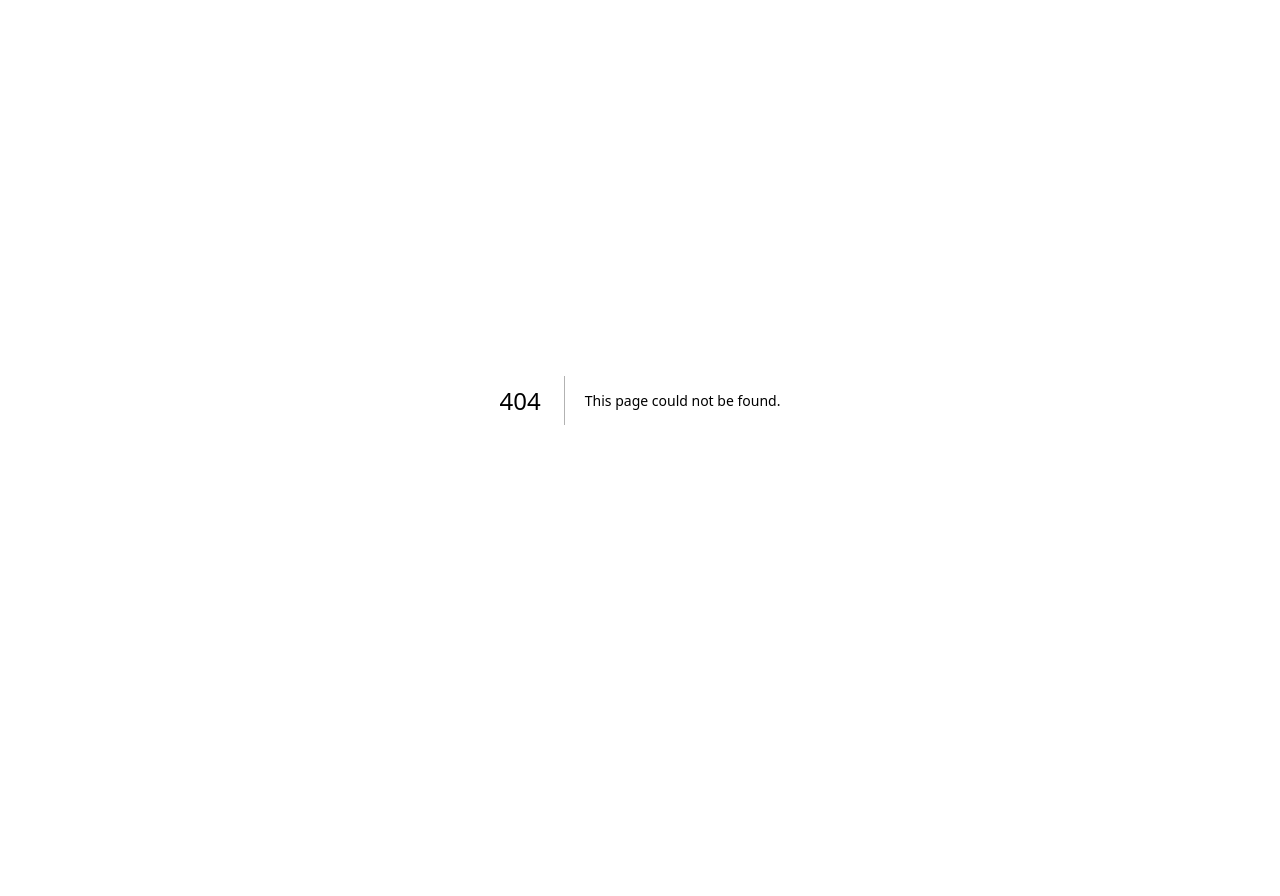
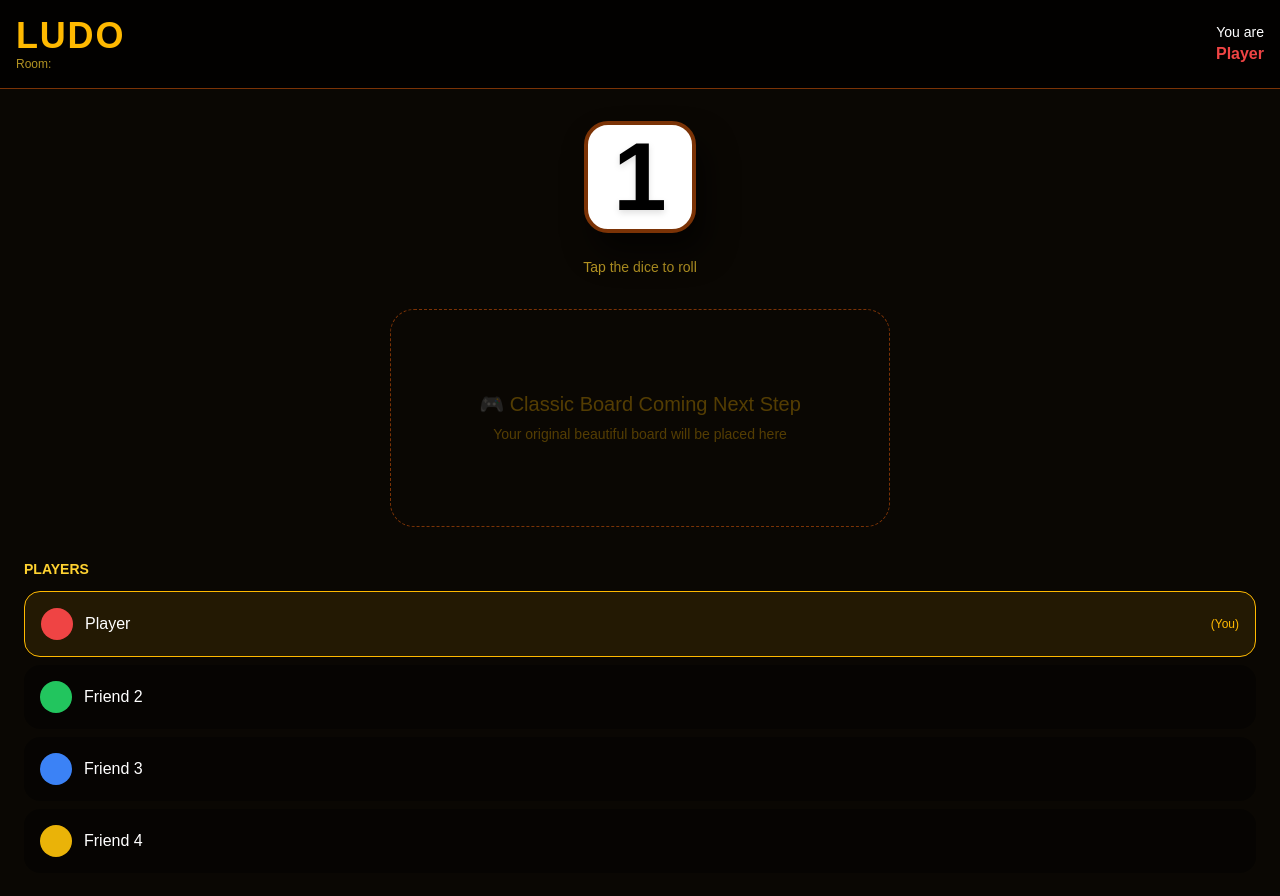
Before and after one commit to Davemiracle01/gameplatform, a Next.js app: page /games/ludo/play in a window 1280 px wide. Before the commit this address had no page. Shown: the top 896 px of the page. Before the commit the page ends 800 px from the top, so only its background shows below. Built offline with nearby package versions, Linux system fonts and the light colour scheme.

Commit message:
Implement Classic Ludo game play page

```diff
--- /dev/null
+++ b/app/games/ludo/play/page.tsx
@@ -0,0 +1,169 @@
+'use client';
+
+import React, { useState, useEffect, useRef, useCallback } from 'react';
+import { useSearchParams } from 'next/navigation';
+
+type Color = 'red' | 'green' | 'blue' | 'yellow';
+
+interface Player {
+  id: number;
+  name: string;
+  color: Color;
+}
+
+interface Piece {
+  id: string;
+  playerId: number;
+  color: Color;
+  steps: number;
+}
+
+// ─── Your Original Constants (kept) ─────────────────────────────────
+const COLORS: Record<Color, string> = {
+  red: '#ef4444', green: '#22c55e', blue: '#3b82f6', yellow: '#eab308'
+};
+
+const HOME_SLOTS: Record<Color, [number, number][]> = {
+  red: [[1,1],[1,3],[3,1],[3,3]],
+  green: [[1,11],[1,13],[3,11],[3,13]],
+  blue: [[11,11],[11,13],[13,11],[13,13]],
+  yellow: [[11,1],[11,3],[13,1],[13,3]],
+};
+
+const TRACK: [number, number][] = [ /* paste your full TRACK here from original */ ];
+const HOME_PATH: Record<Color, [number, number][]> = { /* paste your full HOME_PATH */ };
+const START_POS: Record<Color, number> = { red: 0, green: 13, blue: 26, yellow: 39 };
+const SAFE_SPOTS = new Set([0, 8, 13, 21, 26, 34, 39, 47]);
+
+// Fill these with your original arrays (copy from your old page.tsx)
+const FULL_TRACK = [/* ... your long TRACK array ... */]; // I'll remind you to fill if needed
+
+// ─── Better Dice Component ─────────────────────────────────
+function RealisticDice({ value, onRoll, isRolling }: {
+  value: number;
+  onRoll: () => void;
+  isRolling: boolean;
+}) {
+  const diceRef = useRef<HTMLDivElement>(null);
+
+  const handleClick = () => {
+    if (isRolling) return;
+
+    // Push down effect
+    if (diceRef.current) {
+      diceRef.current.style.transform = 'scale(0.85) rotateX(20deg) rotateY(30deg)';
+    }
+
+    setTimeout(() => onRoll(), 80);
+  };
+
+  return (
+    <div
+      ref={diceRef}
+      onClick={handleClick}
+      className={`w-28 h-28 bg-white rounded-3xl shadow-2xl flex items-center justify-center cursor-pointer select-none transition-all duration-200 border-4 border-amber-900 ${isRolling ? 'animate-bounce' : 'hover:scale-110 active:scale-95'}`}
+      style={{
+        boxShadow: '10px 20px 30px rgba(0,0,0,0.6), inset 0 8px 12px rgba(255,255,255,0.8)',
+        transformStyle: 'preserve-3d'
+      }}
+    >
+      <div className="text-8xl font-black text-black drop-shadow-md">
+        {value}
+      </div>
+    </div>
+  );
+}
+
+// Main Game Component
+export default function ClassicLudoPlay() {
+  const searchParams = useSearchParams();
+
+  const roomCode = searchParams.get('room') || '';
+  const playerName = searchParams.get('name') || 'Player';
+  const playerColor = (searchParams.get('color') as Color) || 'red';
+
+  const [gamePhase, setGamePhase] = useState<'playing' | 'finished'>('playing');
+  const [dice, setDice] = useState(1);
+  const [isRolling, setIsRolling] = useState(false);
+  const [currentTurn, setCurrentTurn] = useState(0);
+
+  // TODO: We'll expand this with full logic from your original game
+  const players: Player[] = [
+    { id: 0, name: playerName, color: playerColor },
+    { id: 1, name: "Friend 2", color: 'green' },
+    { id: 2, name: "Friend 3", color: 'blue' },
+    { id: 3, name: "Friend 4", color: 'yellow' },
+  ];
+
+  const rollDice = async () => {
+    setIsRolling(true);
+
+    // Rolling animation
+    for (let i = 0; i < 15; i++) {
+      setDice(Math.floor(Math.random() * 6) + 1);
+      await new Promise(r => setTimeout(r, 50));
+    }
+
+    const final = Math.floor(Math.random() * 6) + 1;
+    setDice(final);
+
+    setTimeout(() => {
+      setIsRolling(false);
+      // TODO: Later we will check if current player can move etc.
+      console.log(`Rolled: ${final}`);
+    }, 600);
+  };
+
+  return (
+    <div className="min-h-screen bg-[#0a0703] text-white pb-20">
+      {/* Header */}
+      <div className="bg-black/80 border-b border-amber-900 p-4 flex justify-between items-center sticky top-0 z-50">
+        <div>
+          <h1 className="text-4xl font-black text-amber-400 tracking-wider">LUDO</h1>
+          <p className="text-xs text-amber-300/70">Room: <span className="font-mono text-amber-400">{roomCode}</span></p>
+        </div>
+        <div className="text-right">
+          <p className="text-sm">You are</p>
+          <p className="font-bold" style={{color: COLORS[playerColor]}}>{playerName}</p>
+        </div>
+      </div>
+
+      {/* Dice Area */}
+      <div className="flex justify-center mt-8 mb-6">
+        <RealisticDice
+          value={dice}
+          onRoll={rollDice}
+          isRolling={isRolling}
+        />
+      </div>
+
+      <p className="text-center text-amber-300/70 text-sm mb-8">
+        {isRolling ? "Rolling..." : "Tap the dice to roll"}
+      </p>
+
+      {/* Board will go here later */}
+      <div className="flex justify-center">
+        <div className="text-center text-amber-400/30 text-xl py-20 border border-dashed border-amber-900 rounded-3xl w-[90%] max-w-[500px]">
+          🎮 Classic Board Coming Next Step
+          <br />
+          <span className="text-sm">Your original beautiful board will be placed here</span>
+        </div>
+      </div>
+
+      {/* Players List */}
+      <div className="px-6 mt-8">
+        <p className="text-amber-300 mb-3 text-sm font-bold">PLAYERS</p>
+        {players.map((p, i) => (
+          <div
+            key={i}
+            className={`flex items-center gap-3 p-4 rounded-2xl mb-2 ${i === currentTurn ? 'bg-amber-400/10 border border-amber-400' : 'bg-black/40'}`}
+          >
+            <div className="w-8 h-8 rounded-full" style={{backgroundColor: COLORS[p.color]}} />
+            <span className="font-medium">{p.name}</span>
+            {i === 0 && <span className="text-xs ml-auto text-amber-400">(You)</span>}
+          </div>
+        ))}
+      </div>
+    </div>
+  );
+        }
```
